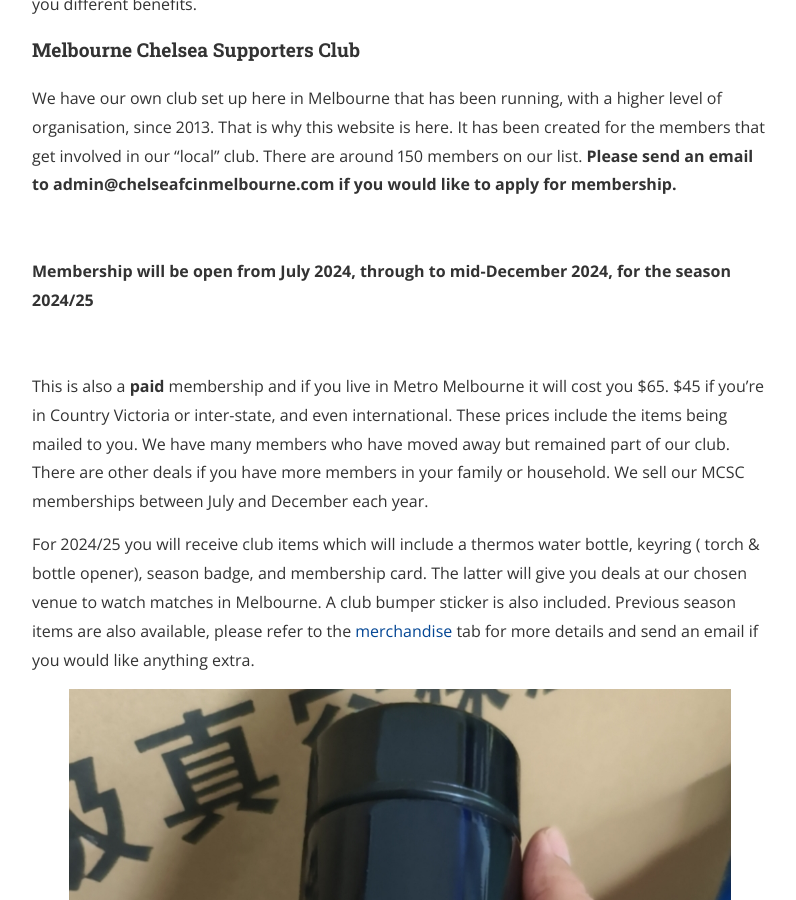
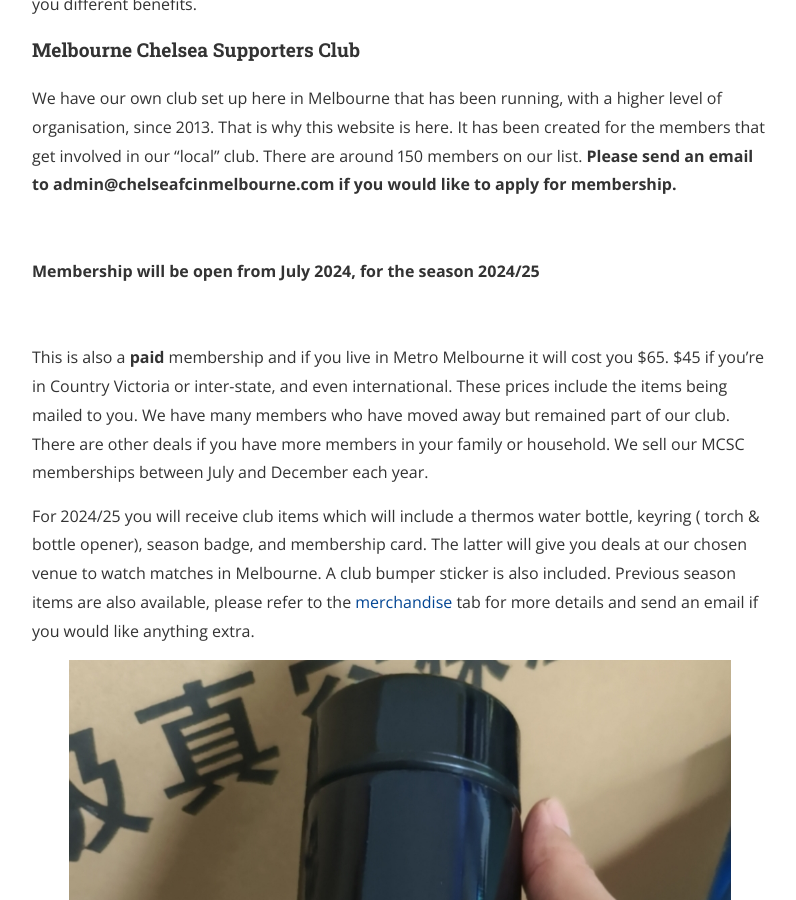
Before and after one commit to Foxh0und/MCSC, a Jekyll site: the page built from membership.md, in a window 1280 px wide and 900 px high, scrolled down 346 px. Shown: the whole window, without its empty margins (240-1036 px from the left). Built offline with Jekyll 4.4.1, drawn with Linux system fonts in a browser that asks for light colours; nearby versions of some CDN libraries.

Commit message:
Update membership.md

```diff
--- a/membership.md
+++ b/membership.md
@@ -12,7 +12,7 @@
 
 <br>
 
-**Membership will be open from July 2024, through to mid-December 2024, for the season 2024/25**
+**Membership will be open from July 2024, for the season 2024/25**
 
 <br>
 
```
